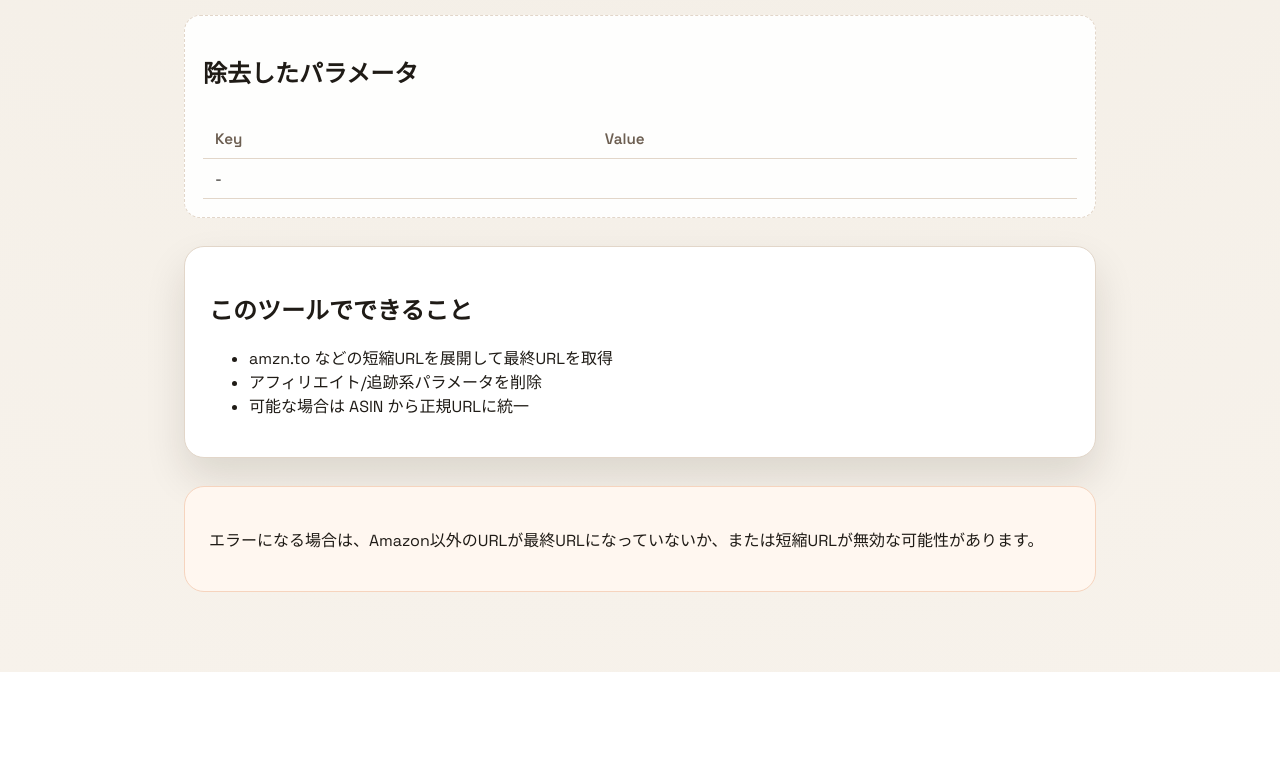
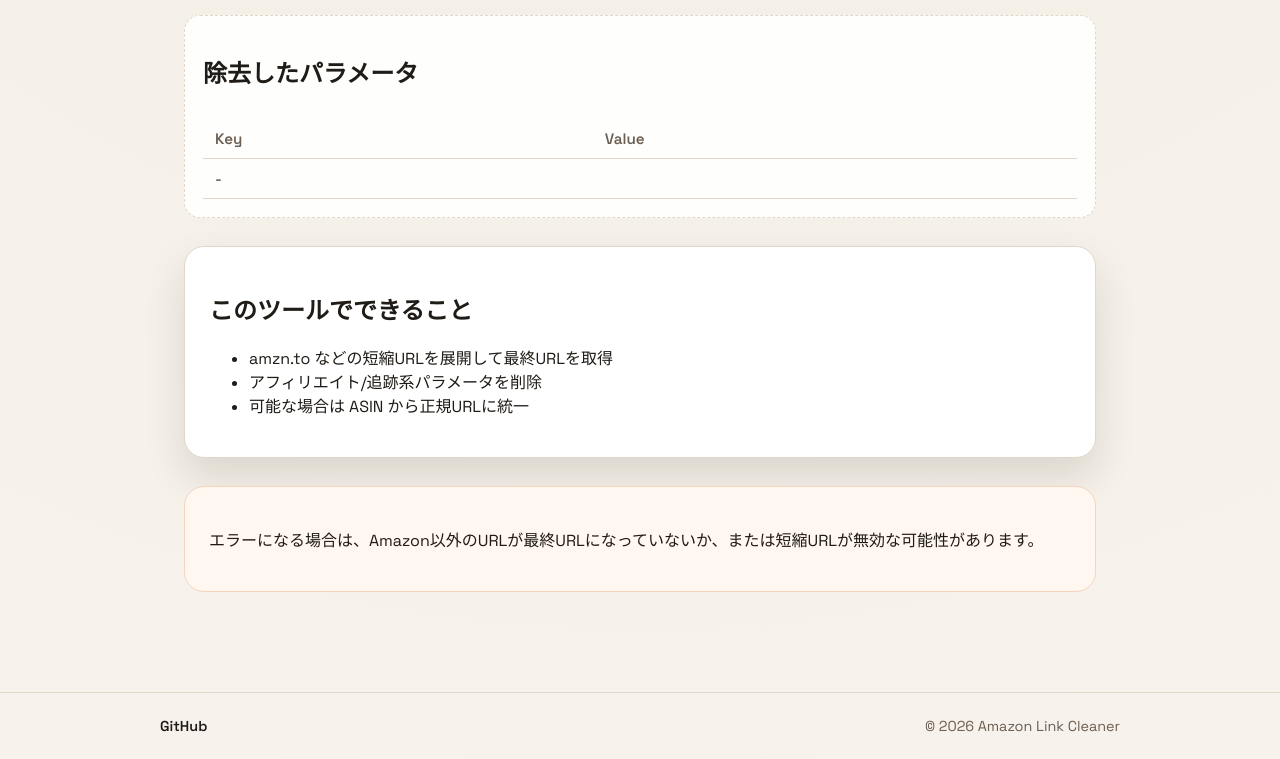
Before and after one commit to big-mon/amazon-link-cleaner-cloudflare, a website: page public/index.html in a window 1280 px wide. Shown: the part 825-1584 px from the top of the page. Before the commit the page ends 1497 px from the top, so only its background shows below. Drawn offline with Linux system fonts and the light colour scheme.

Commit message:
feat: フッターを追加し、スタイルを整備

```diff
--- a/public/index.html
+++ b/public/index.html
@@ -115,6 +115,18 @@
         </p>
       </section>
     </main>
+    <footer class="site-footer">
+      <div class="footer-inner">
+        <a
+          href="https://github.com/big-mon/amazon-link-cleaner-cloudflare"
+          target="_blank"
+          rel="noopener noreferrer"
+        >
+          GitHub
+        </a>
+        <span>© 2026 Amazon Link Cleaner</span>
+      </div>
+    </footer>
 
     <script src="./main.js" defer></script>
   </body>
--- a/public/styles.css
+++ b/public/styles.css
@@ -223,6 +223,33 @@ button#submit-btn:disabled {
   box-shadow: none;
 }
 
+.site-footer {
+  margin-top: 20px;
+  padding: 24px;
+  border-top: 1px solid var(--stroke);
+  color: var(--muted);
+}
+
+.footer-inner {
+  max-width: 960px;
+  margin: 0 auto;
+  display: flex;
+  align-items: center;
+  justify-content: space-between;
+  gap: 16px;
+  font-size: 0.9rem;
+}
+
+.site-footer a {
+  color: var(--ink);
+  font-weight: 600;
+  text-decoration: none;
+}
+
+.site-footer a:hover {
+  color: var(--accent);
+}
+
 @media (max-width: 720px) {
   .input-row {
     grid-template-columns: 1fr;
@@ -236,4 +263,9 @@ button#submit-btn:disabled {
     flex-direction: column;
     align-items: flex-start;
   }
+
+  .footer-inner {
+    flex-direction: column;
+    align-items: flex-start;
+  }
 }
```
